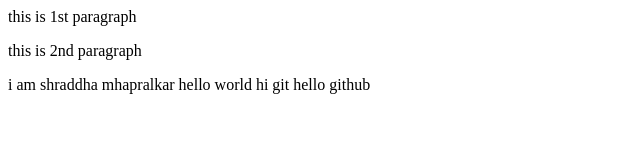
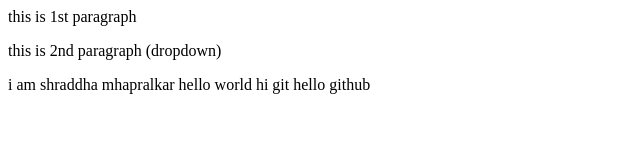
Before and after one commit to shraddha-mhapralkar/local-repo, a plain HTML site: page index.html in a window 1280 px wide. Shown: the full height of the page, 0-640 px from the left. Drawn offline with Linux system fonts and the light colour scheme.

Commit message:
change dropdown

```diff
--- a/index.html
+++ b/index.html
@@ -1,5 +1,5 @@
 <p>this is 1st paragraph</p>
-<p>this is 2nd paragraph</p>
+<p>this is 2nd paragraph (dropdown)</p>
 i am shraddha mhapralkar
 hello world
 hi git
```
